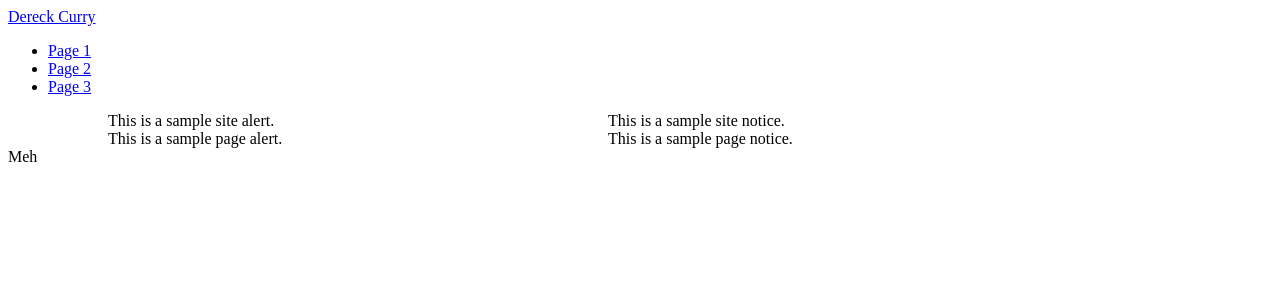
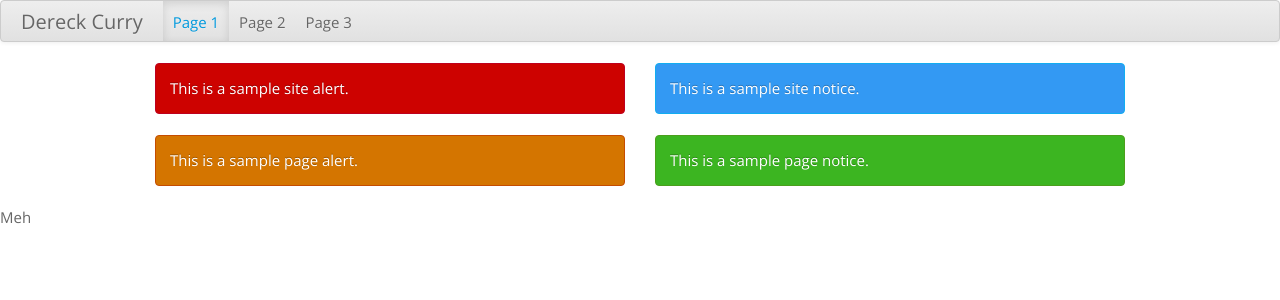
Before and after one commit to thedereck/thedereck.github.com, a Jekyll site: the page built from index.html, in a window 1280 px wide. Shown: the top 300 px of the page. Built offline with Jekyll 4.4.1, drawn with Linux system fonts in a browser that asks for light colours.

Commit message:
Fixed a typo.

```diff
--- a/_includes/head.html
+++ b/_includes/head.html
@@ -1,7 +1,7 @@
 	<head>
 		<title>{{ site.name }} - {{ page.title }}</title>
 		<meta name="viewport" content="width=device-width, initial-scale=1.0">
-{% if site.bootstra_css %}
+{% if site.bootstrap_css %}
 		<link href="css/{{ site.bootstrap_css }}" rel="stylesheet" media="screen">
 {% endif %}
 {% if site.bootstrap_responsive_css %}
```
